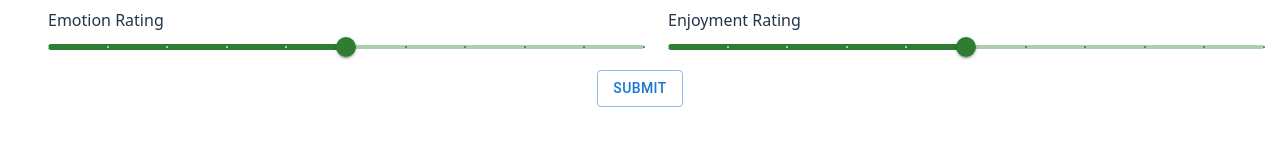
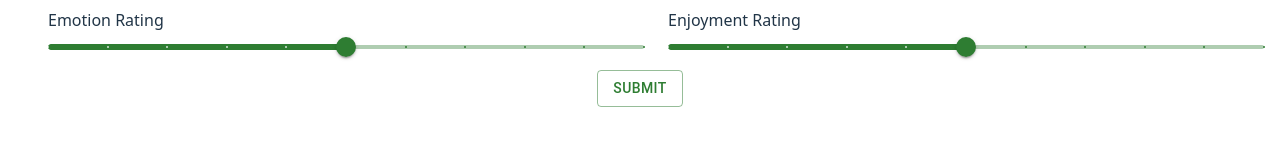
Before and after one commit to maddynenn/reading-log-v2, a React (Vite) app in the folder frontend/: page /#/logbook in a window 1280 px wide. Shown: the part 606-752 px from the top of the page. Built offline with nearby package versions, Linux system fonts and the light colour scheme.

Commit message:
changed button styling

```diff
--- a/frontend/pages/LogBook.jsx
+++ b/frontend/pages/LogBook.jsx
@@ -57,12 +57,7 @@ export function LogBook() {
 			<Button color="secondary" size="small" onClick={undoAndClose}>
 				UNDO
 			</Button>
-			<IconButton
-				size="small"
-				aria-label="close"
-				color="inherit"
-				onClick={handleClose}
-			>
+			<IconButton size="small" aria-label="close" color="inherit" onClick={handleClose}>
 				<CloseIcon fontSize="small" />
 			</IconButton>
 		</Fragment>
@@ -218,7 +213,7 @@ export function LogBook() {
 						></RatingInput>
 					</Box>
 
-					<Button variant="outlined" type="submit">
+					<Button variant="outlined" type="submit" color="success">
 						Submit
 					</Button>
 
```
